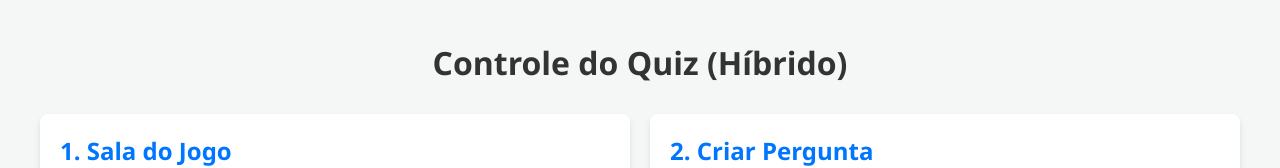
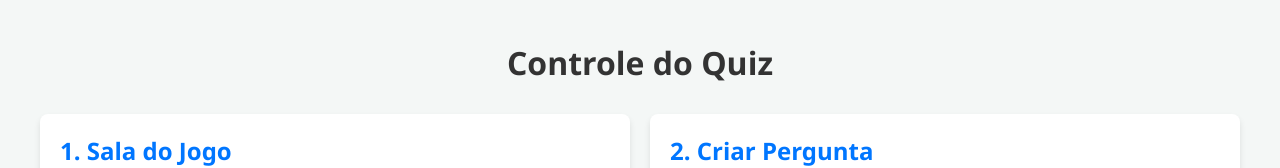
Before and after one commit to JaelsonDiasJr/Appteste, a website: page admin.html in a window 1280 px wide. Shown: the top 168 px of the page. Drawn offline with Linux system fonts and the light colour scheme; no server answers.

Commit message:
atualização

```diff
--- a/admin.html
+++ b/admin.html
@@ -32,7 +32,7 @@
 </head>
 <body>
 
-  <div class="header"><h1>Controle do Quiz (Híbrido)</h1></div>
+  <div class="header"><h1>Controle do Quiz</h1></div>
 
   <div class="dashboard">
     <div class="column">
```
Also changed, not shown: display.html (+1 -1 lines).
